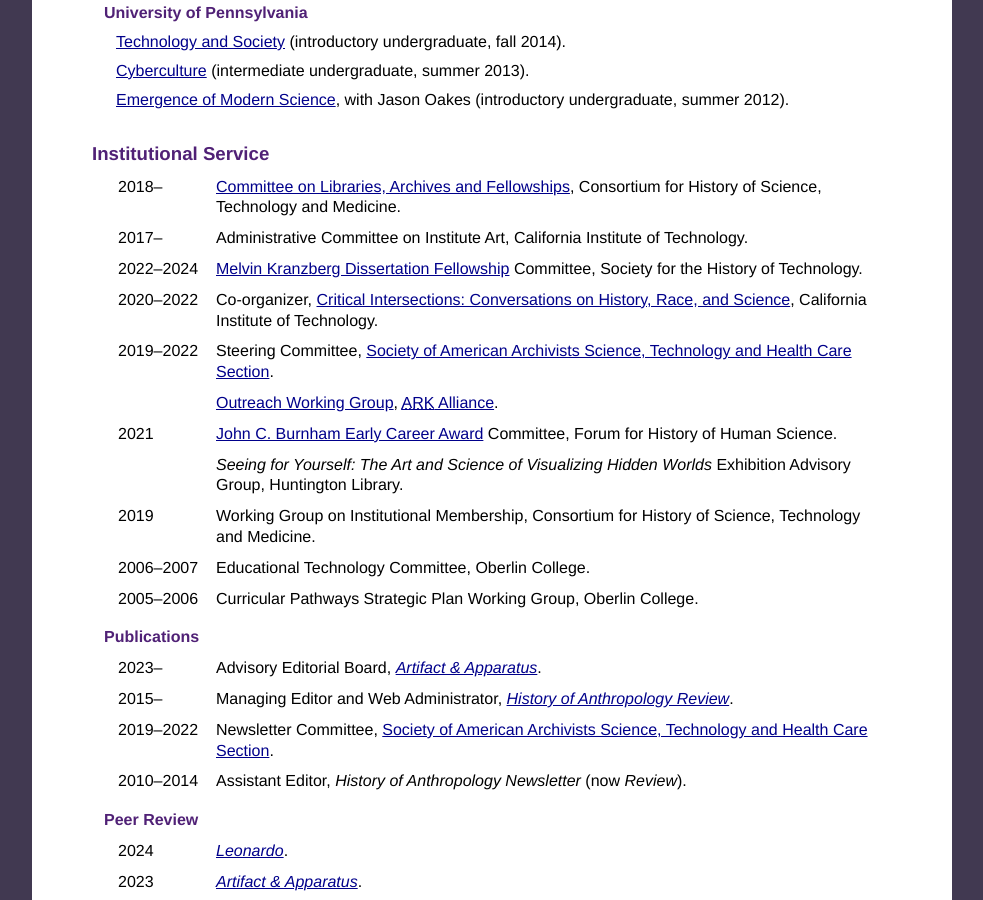
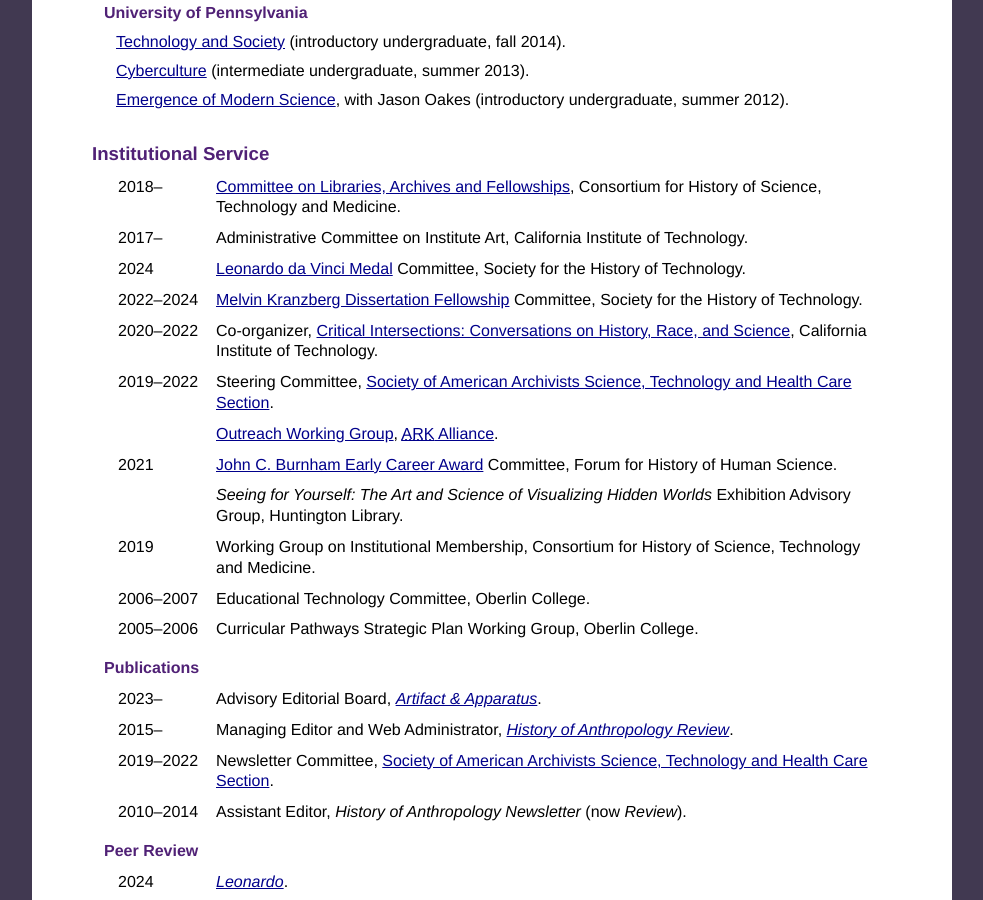
Before and after one commit to collopy/collopy.github.io, a Jekyll site: the page built from cv.html, in a window 1280 px wide and 900 px high, scrolled down 9000 px. Shown: the whole window, without its empty margins (148-1131 px from the left). Built offline with Jekyll 4.4.1, drawn with Linux system fonts in a browser that asks for light colours.

Commit message:
Added da Vinci Medal Committee

```diff
--- a/cv.html
+++ b/cv.html
@@ -2031,6 +2031,14 @@
 			</tr>
 			<tr>
 				<td class="year">
+					2024
+				</td>
+				<td>
+					<a href="https://www.historyoftechnology.org/about-us/awards-prizes-and-grants/the-leonardo-da-vinci-medal/">Leonardo da Vinci Medal</a> Committee, Society for the History of Technology.
+				</td>
+			</tr>
+			<tr>
+				<td class="year">
 					2022–2024
 				</td>
 				<td>
```
